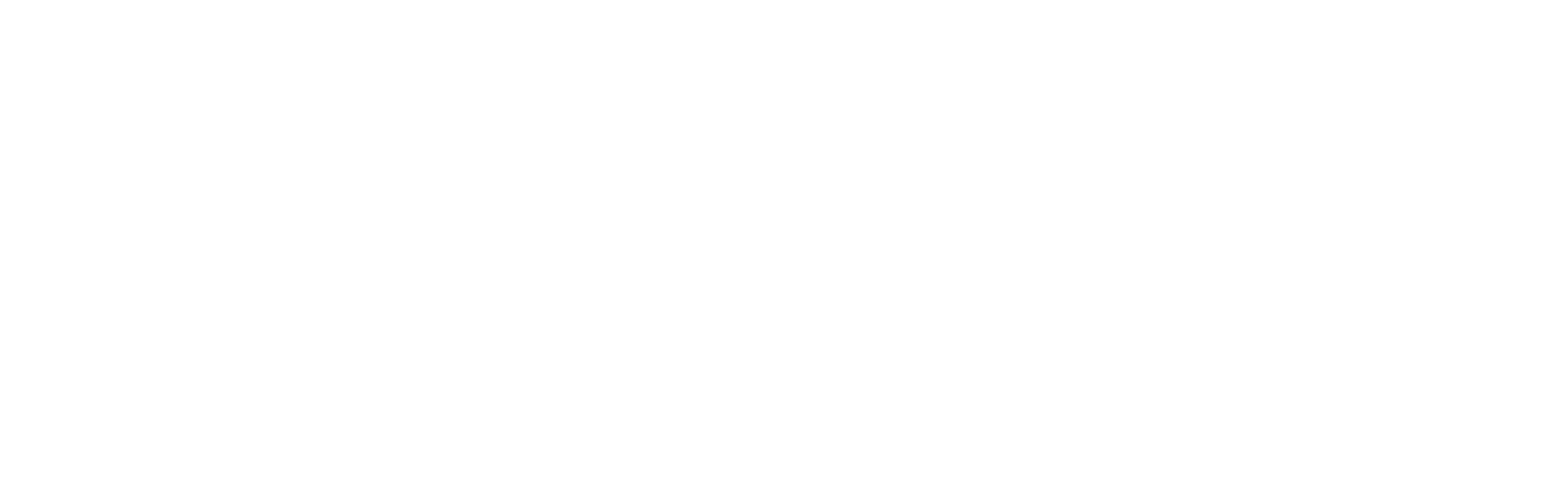
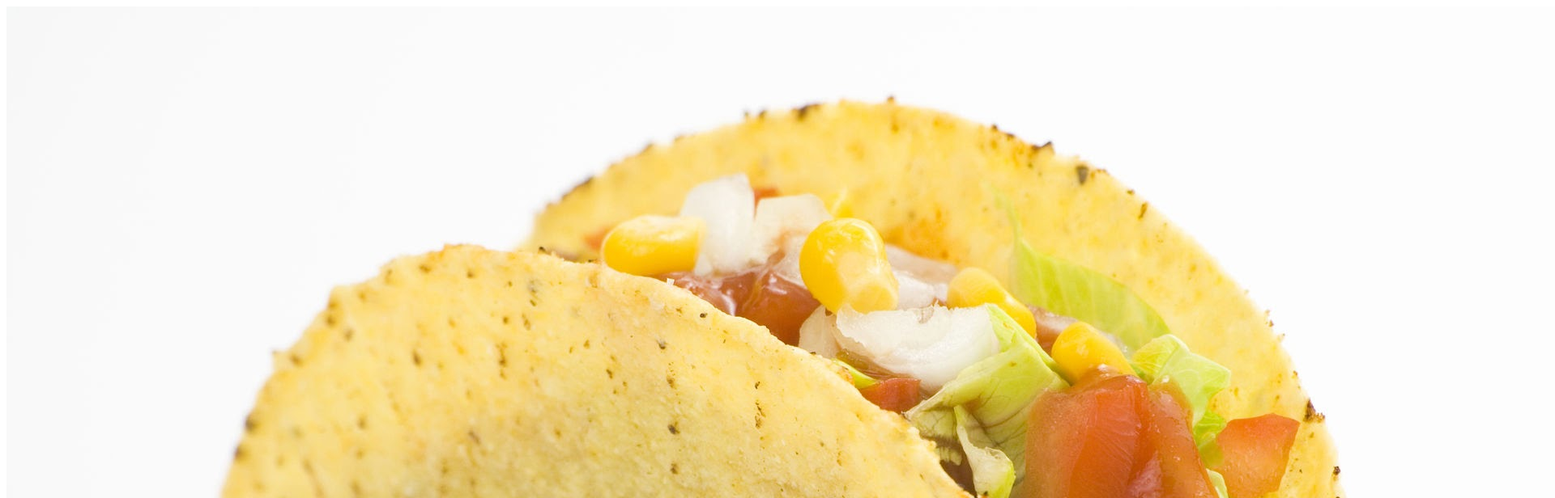
Before and after one commit to rickyte/git-review, a plain HTML site: page index.html in a window 1280 px wide. Shown: the top 616 px of the page at 81% size, 1920 px wide, since content can reach past the window. Drawn offline with Linux system fonts and the light colour scheme.

Commit message:
forgot what i did here

```diff
--- a/index.html
+++ b/index.html
@@ -7,6 +7,6 @@
     <title>Document</title>
 </head>
 <body>
-
+    <img src="images/taco.jpg" alt="">
 </body>
 </html>
```
